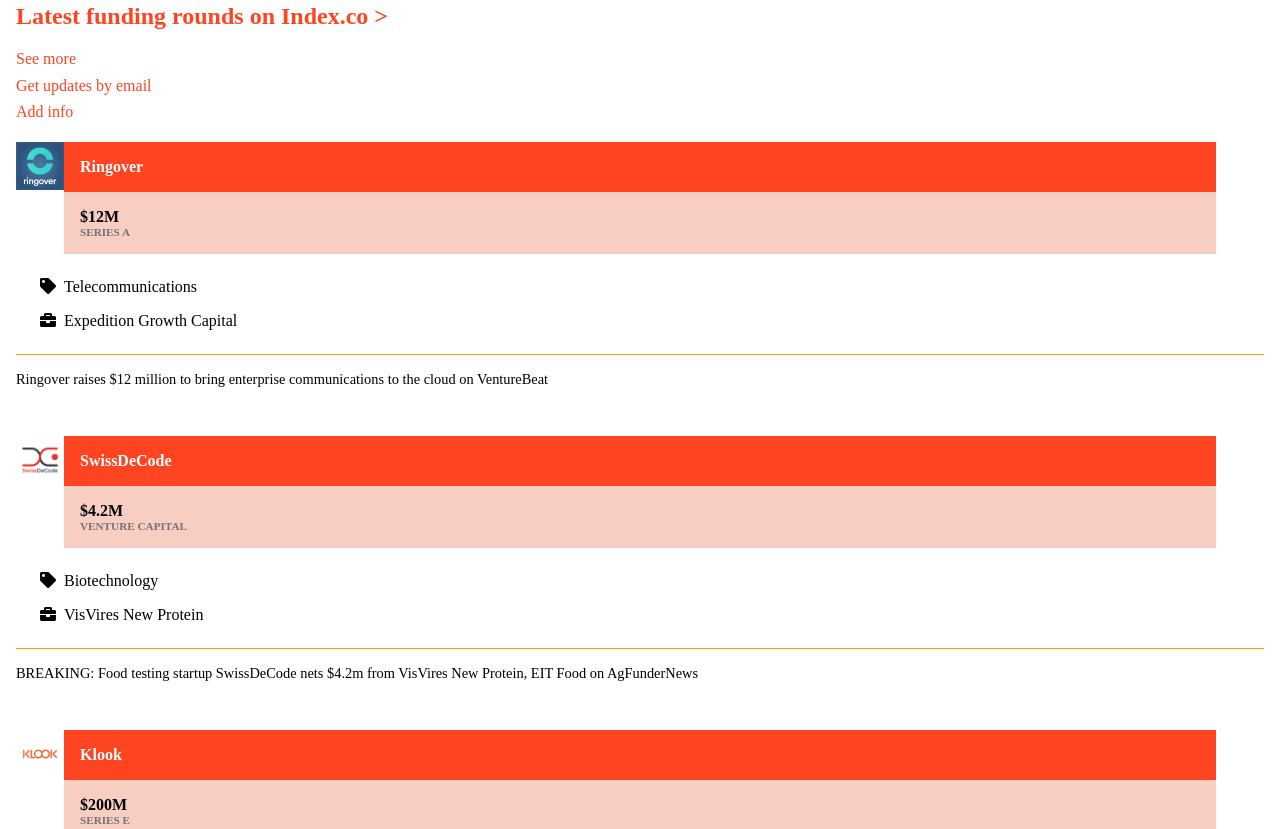
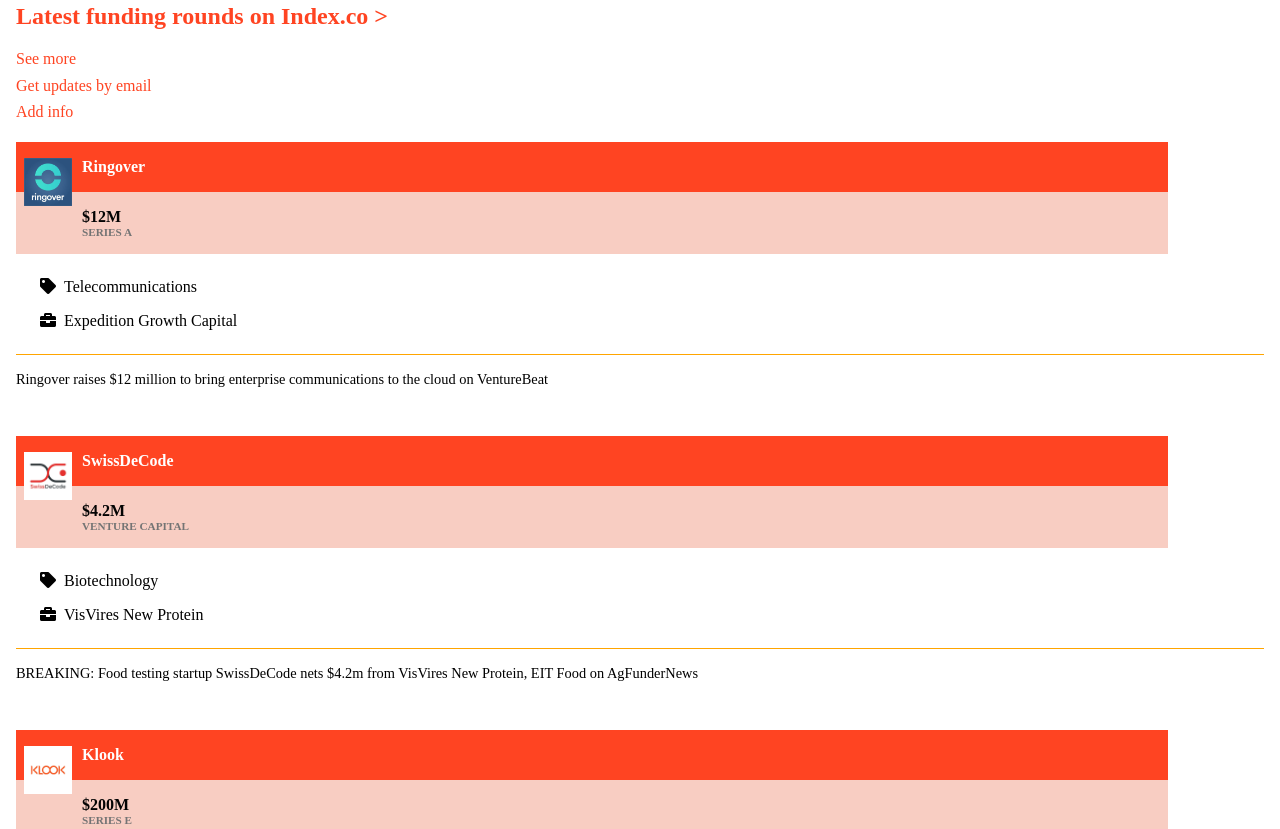
Before and after one commit to zilton7/twc-copy, a website: page index.html in a window 1280 px wide. Shown: the part 934-1763 px from the top of the page. Drawn offline with Linux system fonts and the light colour scheme.

Commit message:
Add absolute position to funding title image

```diff
--- a/style.css
+++ b/style.css
@@ -167,10 +167,12 @@
 
 .title-top .funding-card-name {
   color: white;
+  margin-left: 50px;
 }
 
 .title-bottom .funding-card-capital {
   color: rgb(3, 3, 3);
+  margin-left: 50px;
 }
 
 .card .title-wrapper {
@@ -180,6 +182,8 @@
 .card img {
   width: 3rem;
   height: 3rem;
+  position: absolute;
+  margin: 1rem 0 0 0.5rem;
 }
 
 .card .title {
@@ -190,6 +194,7 @@
   text-transform: uppercase;
   color: rgb(116, 116, 116);
   font-size: 0.7rem;
+  margin-left: 50px;
 }
 
 .card .categories {
```
